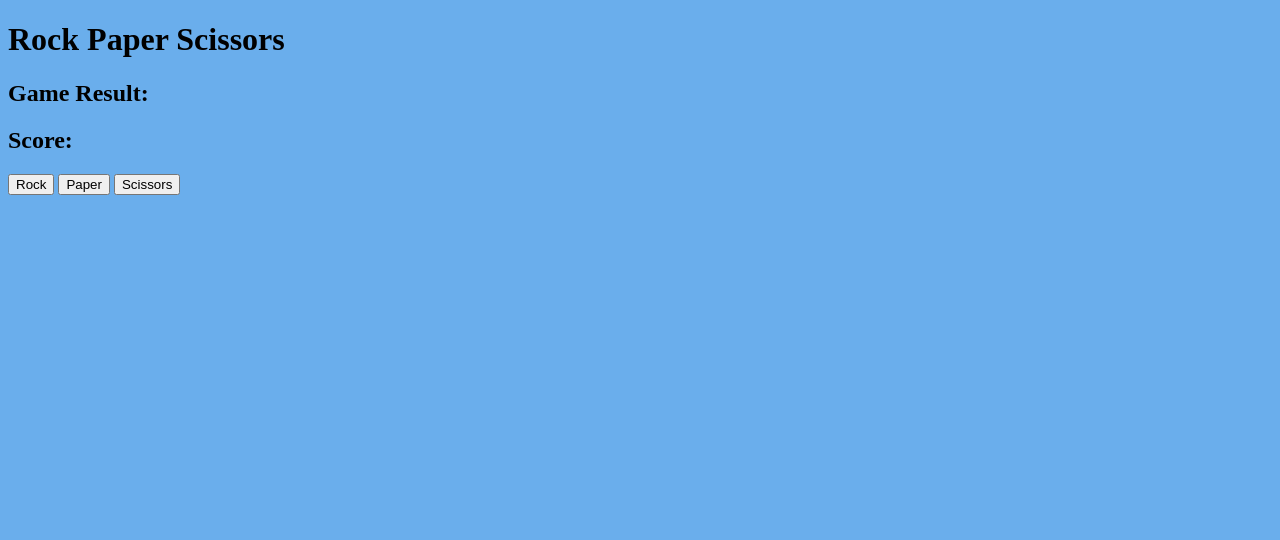
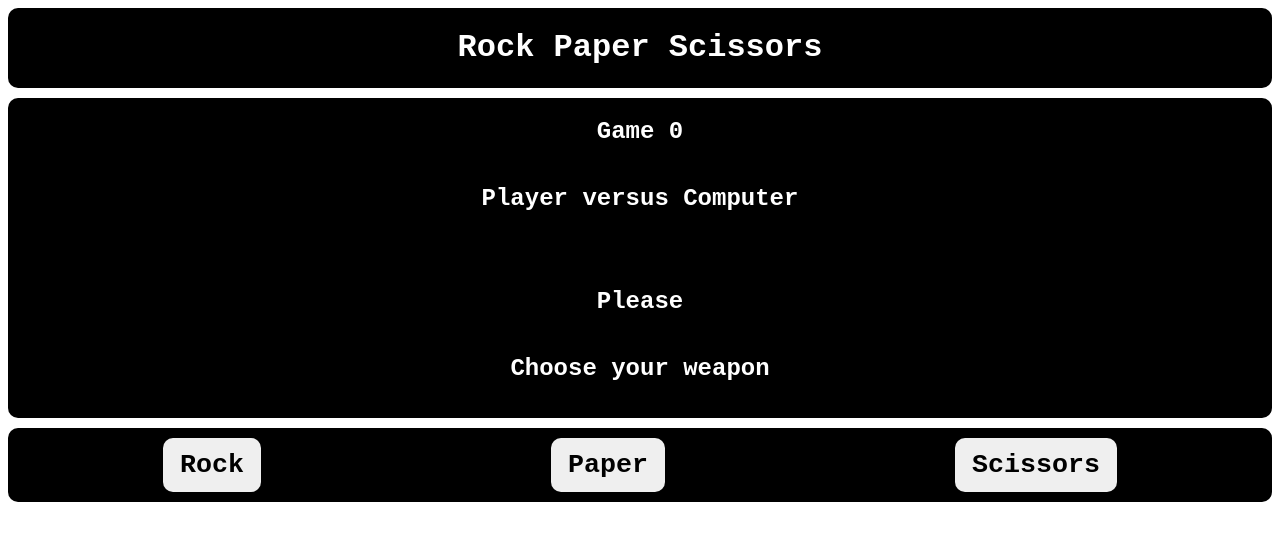
Before and after one commit to VillageWhirl/Rock_Paper_Scissors, a plain HTML site: page index.html in a window 1280 px wide. Drawn offline with Linux system fonts and the light colour scheme.

Commit message:
final ui polish

```diff
--- a/app.js
+++ b/app.js
@@ -1,21 +1,41 @@
 let playerScore = 0
 let computerScore = 0
+let gameNumber = 0
 let playerSelection
 let computerSelection
+
+const displayResultH = document.getElementById('gameresultheader')
 const displayResult = document.getElementById('result')
+const displayScoreH = document.getElementById('scoreheader')
 const displayScore = document.getElementById('score')
 const possibleSelections = document.querySelectorAll('button')
 
+//Default text display
+gameresultheader = 'Game 0'
+result = 'Player versus Computer'
+scoreheader = 'Please'
+score = 'Choose your weapon'
+
+displayResultH.innerHTML = gameresultheader
+displayResult.innerHTML = result
+displayScoreH.innerHTML = scoreheader
+displayScore.innerHTML = score
+
+
+//Operation for game play
 possibleSelections.forEach(possibleSelection => possibleSelection.addEventListener('click', (event) => {
   playerSelection = event.target.id
   computerPlay()
   console.log(playerSelection, computerSelection)
   playRound(playerSelection, computerSelection)
+  gameresultheader = `Game ${gameNumber}`
+  scoreheader = 'Score'
   determineWinner()
+  displayScoreH.innerHTML = scoreheader
+  displayResultH.innerHTML = gameresultheader
   displayResult.innerHTML = result
   displayScore.innerHTML = score
 }))
-
 
 //Generates random computer choice
 function computerPlay() {
@@ -26,10 +46,15 @@ function computerPlay() {
 
 //Checks each iteration for a winner, and displays corresponding message to viewport.
 function determineWinner() {
-    if (computerScore >= 5 || playerScore >= 5) {
+    if (computerScore >= 6 || playerScore >= 6) {
         result = `Sorry, the game has finished. Please refresh the browser to start a new game.`
+        gameresultheader = 'Thank you for playing.'
+        scoreheader = 'By VillageWhirl'
+        score = 'github.com/VillageWhirl'
+
     } else if (playerScore === 5) {
         result = `Congratulations! You've beat the computer (${playerScore} to ${computerScore}).`
+
     } else if (computerScore === 5) {
         result = `Game over. The computer beat you (${computerScore} to ${playerScore}).`
     }
@@ -37,7 +62,7 @@ function determineWinner() {
 
 //Determines winner of each round, updates scores, and displays these on the view port.
 function playRound (playerSelection, computerSelection) {
-    console.log(playerSelection, computerSelection)
+    gameNumber++;
     if (playerSelection === computerSelection) {
         result = `The computer played ${computerSelection}. You tied.`;
         score = `You: ${playerScore} |  Computer: ${computerScore}`;
@@ -46,7 +71,7 @@ function playRound (playerSelection, computerSelection) {
     (playerSelection === 'scissors' && computerSelection === 'paper')) {
         ++playerScore;
         result = `The computer played ${computerSelection}. You won!`;
-        score = `You: ${playerScore} | Computer : ${computerScore}`
+        score = `You: ${playerScore} | Computer: ${computerScore}`
     } else {
         ++computerScore;
         result = `The computer played ${computerSelection}. You lost.`;
--- a/index.html
+++ b/index.html
@@ -6,23 +6,32 @@
     <meta http-equiv="X-UA-Compatible" content="IE=edge">
     <meta name="viewport" content="width=device-width, initial-scale=1.0">
     <title>Rock Paper Scissors</title>
+    <link rel="stylesheet" href="style.css">
     <style>
-    body {
-        background-color: rgb(106, 174, 236);
-    }
     </style>
 </head>
 <body>
+    <div class=container>
+    <div class='header'>
         <h1>Rock Paper Scissors</h1>
-    <h2>Game Result:
+    </div>
+    <div class='game'>
+      <div class='results'>
+            <h2><span id='gameresultheader'></span></h2>
             <h2><span id='result'></span></h2></h2>
-    <h2>Score:</h2>
+      </div>
+      <div class="score">
+        <h2><span id='scoreheader'></span></h2>
         <h2><span id='score'></span></h2>
+      </div>
+    </div>
 
+    <div class='buttonclass'>
         <button id='rock'>Rock</button>
         <button id='paper'>Paper</button>
         <button id='scissors'>Scissors</button>
-
+      </div>
+    </div>
     <script src="app.js" defer></script>
 
 </body>
--- a/style.css
+++ b/style.css
@@ -0,0 +1,58 @@
+* {
+    font-family: 'Courier New', Courier, monospace
+}
+
+
+.header {
+    background-color: rgb(0, 0, 0);
+    color: rgb(255, 255, 255);
+    border-radius: 10px;
+    display: flex;
+    justify-content: center;
+    margin-bottom: 10px;
+}
+
+.game {
+    background-color: black;
+    color: white;
+    border-radius: 10px;
+    text-align: center;
+    flex-direction: column;
+    justify-content: center;
+}
+
+.results {
+    display: flex;
+    flex-direction: column;
+    min-height: 170px;
+}
+
+.score {
+    display: flex;
+    flex-direction: column;
+    min-height: 150px;
+
+}
+
+.buttonclass {
+    background-color: black;
+    border-radius: 10px;
+    margin-top: 10px;
+    display:flex;
+    justify-content: space-around;
+    flex-direction: center;
+    padding: 10px;
+}
+
+button {
+    border-radius: 10px;
+    border-color: transparent;
+    padding: 10px 15px;
+    font-weight: 700;
+    font-size: 20pt;
+}
+
+button:active {
+    background-color: turquoise;
+    transform: translateY(px);
+}
```
Lines whose indentation alone changed are shown as unchanged.
